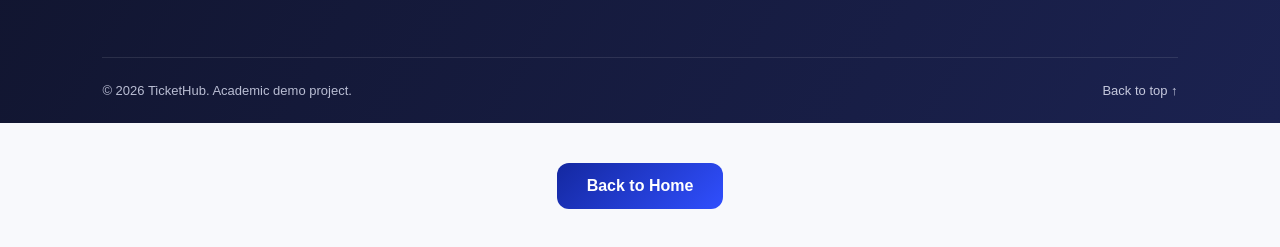
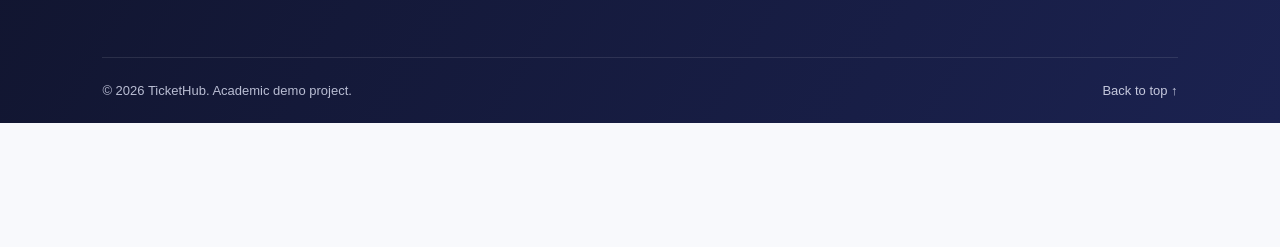
Before and after one commit to 4mela99-web/CPIS358-project, a plain HTML site: page index.html in a window 1280 px wide. Shown: the part 4186-4433 px from the top of the page. After the commit the page ends 4309 px from the top, so only its background shows below. Drawn offline with Linux system fonts and the light colour scheme.

Commit message:
Update index.html

```diff
--- a/index.html
+++ b/index.html
@@ -487,8 +487,6 @@
     </div>
 
 </footer>
-    <div class="back-home">
-    <a href="Untitled-13.html">Back to Home</a>
-</div>
+
 </body>
 </html>
```
